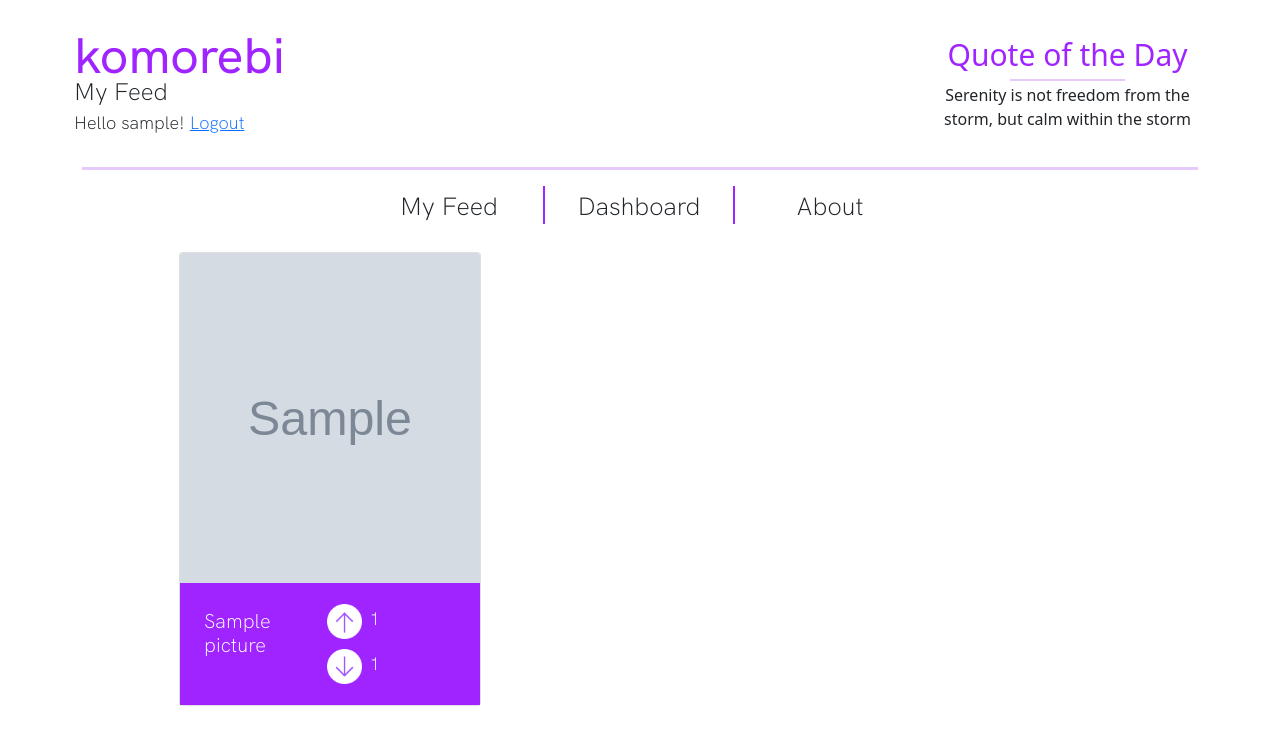
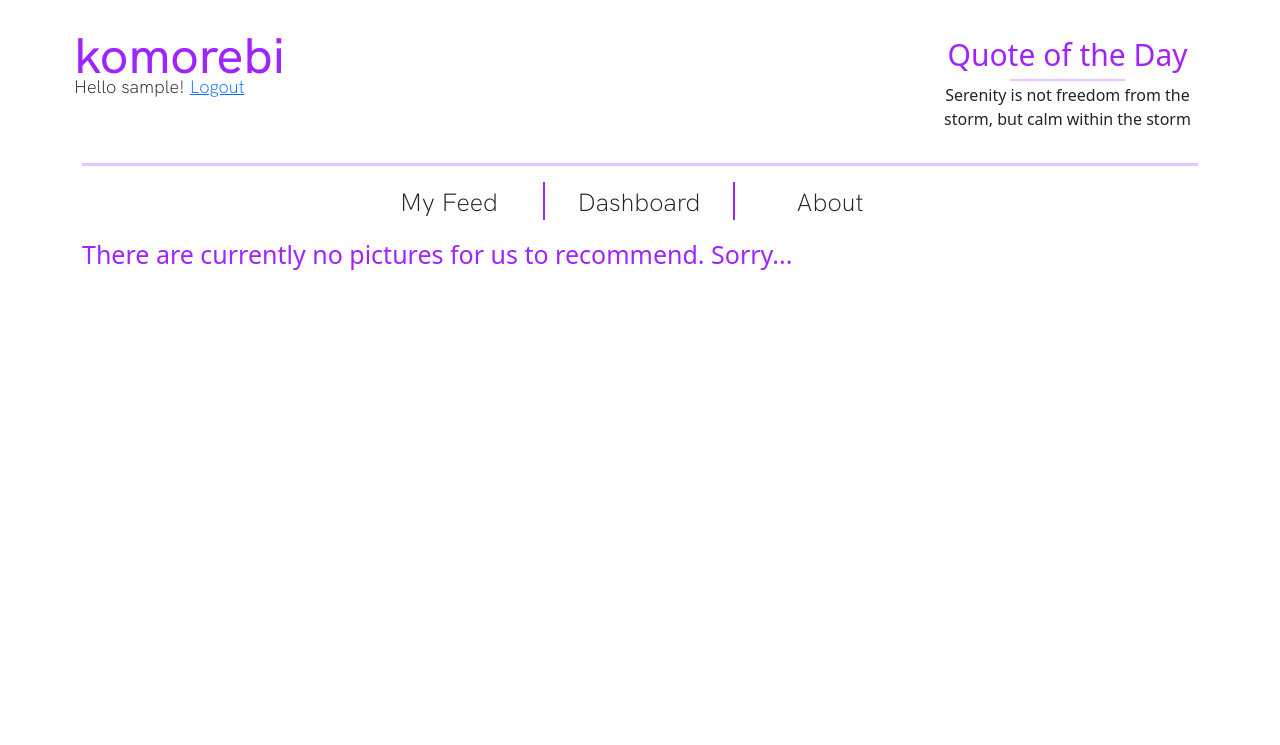
Before and after one commit to joewrose/Komorebi, a Django app: page /login/myfeed/ in a window 1280 px wide. Shown: the top 745 px of the page. Run offline with Django 3.2, Linux system fonts and the light colour scheme; a user stored in the database is signed in; tables that the repository leaves empty hold one stand-in row (values such as "Sample post"); grey boxes marked "Sample" are stand-in pictures.

Commit message:
Recommendation in progress

```diff
--- a/manageUsers/views.py
+++ b/manageUsers/views.py
@@ -7,7 +7,7 @@ from manageUsers.models import CustomUser, Follow
 from django.contrib.auth import authenticate, logout
 from django.contrib.auth import login as auth_login
 from django.shortcuts import render, redirect
-from manageImages.models import Picture
+from manageImages.models import Picture, Like, Dislike
 from django.db.models import Count
 from manageUsers.forms import PostForm, EditForm
 from django.contrib.auth.hashers import check_password
@@ -27,17 +27,84 @@ def index(request):
     return HttpResponse("Welcome to the manageUsers Index page!")
 
 
+# def myfeed(request):
+#     if not request.user.is_authenticated:
+#         redirect('/home/')
+#
+#     context_dict = {}
+#
+#     pictures = Picture.objects.annotate(num_likes=Count('likes')).order_by('-num_likes')[:9]
+#
+#     context_dict["pictures"] = pictures
+#     context_dict["title"] = "My Feed"
+#     return render(request, "myfeed.html", context_dict)
+
+
 def myfeed(request):
+    to_recommend = []
+
     if not request.user.is_authenticated:
-        redirect('/home/')
+        redirect('/home')
 
-    context_dict = {}
+    else:
+        current_user = request.user
+        current_user_liked = Like.objects.values('picture_ID').filter(user_ID=current_user)
+        current_user_disliked = Dislike.objects.values('picture_ID').filter(user_ID=current_user)
 
-    pictures = Picture.objects.annotate(num_likes=Count('likes')).order_by('-num_likes')[:9]
+        # if the current user has liked less than 5 pictures, return None value
+        if len(current_user_liked) < 5:
+            context_dict = {'myfeed_pictures': None}
 
-    context_dict["pictures"] = pictures
-    context_dict["title"] = "My Feed"
-    return render(request, "myfeed.html", context_dict)
+        else:
+            # create list for the recommended pictures
+
+            # get list of users
+            users = CustomUser.objects.all()
+            users_checked = 0
+
+            for us in users:
+                # stop after pictures from 30 users has been added
+                if users_checked <= 30:
+                    if us != current_user:
+                        user_likes = Like.objects.values('picture_ID').filter(user_ID=us)
+                        if len(user_likes) > 5:
+                            similar = 0
+                            # get the amount of pictures that have been liked by both
+                            for pic in user_likes:
+                                if pic in current_user_liked:
+                                    similar += 1
+                            print(len(user_likes))
+
+
+
+                            # if the amount of pictures liked by both is a least a third of the current user's liked pictures
+                            # add to 'to_recommend' list as long as the picture is not:
+                            # already in 'to_recommend', already been liked by the current user, already been disliked by the current user
+
+
+
+                            for picture in user_likes:
+                                print("IMAGES")
+                                pict = Picture.objects.filter(ID=picture['picture_ID'])
+                                print(pict)
+                                if (pict not in to_recommend) and (pict not in current_user_liked) and (pict not in current_user_disliked):
+                                    to_recommend.append(pict)
+                                    print(pict)
+                                    users_checked += 1
+                    else:
+                        continue
+                else:
+                    break
+
+
+        print(to_recommend)
+        # check if list contains pictures
+        if to_recommend == []:
+            context_dict = {'pictures': "empty"}
+        else:
+            context_dict = {'pictures': to_recommend}
+
+        return render(request, 'myfeed.html', context=context_dict)
 
 
 def dashboard(request):
--- a/templates/myFeed.html
+++ b/templates/myFeed.html
@@ -125,17 +125,27 @@
         </div>
     </div>
 
+    {% if pictures == None %}
+    <div>
+        <p style="font-size: 25px; color: #a024ff;">You need to like at least 5 pictures to be recommended pictures here!</p>
+    </div>
+    {% elif pictures == "empty" %}
+    <div>
+        <p style="font-size: 25px; color: #a024ff;">There are currently no pictures for us to recommend. Sorry...</p>
+    </div>
+    {% else %}
+
     <div class="row justify-content-center pt-lg-1 g-0">
         <div class="col-sm-12 col-md-10">
             <div class="row g-0">
                 {% for picture in pictures %}
-
+                    <p>{{ picture.name }}</p>
                     <div class="col-xs-12 col-lg-4 pt-1 pt-lg-0 ">
                         <div class="card mx-lg-1 mx-xs-auto mt-2">
-                            <a href="{% url 'manageImages:closeup' picture.ID %}" class="stretched-link">
-                                <img src={{ picture.thumbnail.url }} class="card-img-top" alt="..."
-                                     style="width: 100%; height:330px; object-fit: cover;">
-                            </a>
+{#                            <a href="{% url 'manageImages:closeup' picture.ID %}" class="stretched-link">#}
+{#                                <img src={{ picture.thumbnail.url }} class="card-img-top" alt="..."#}
+{#                                     style="width: 100%; height:330px; object-fit: cover;">#}
+{#                            </a>#}
                             <div class="card-body">
                                 <div class="row">
                                     <div class="col-5">
@@ -168,5 +178,6 @@
 </div>
 
 </body>
+    {% endif %}
 {% endblock %}
 </html>
```
